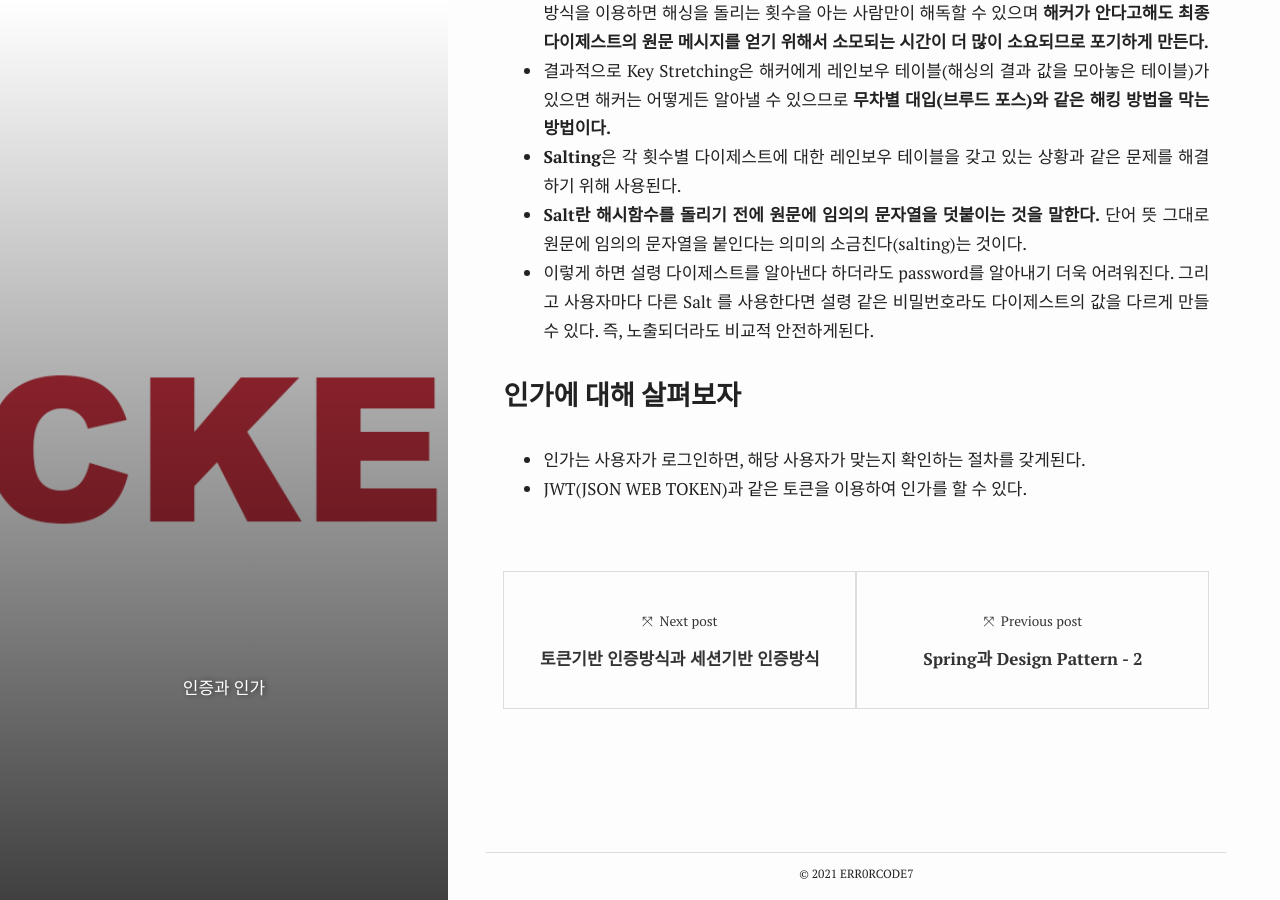
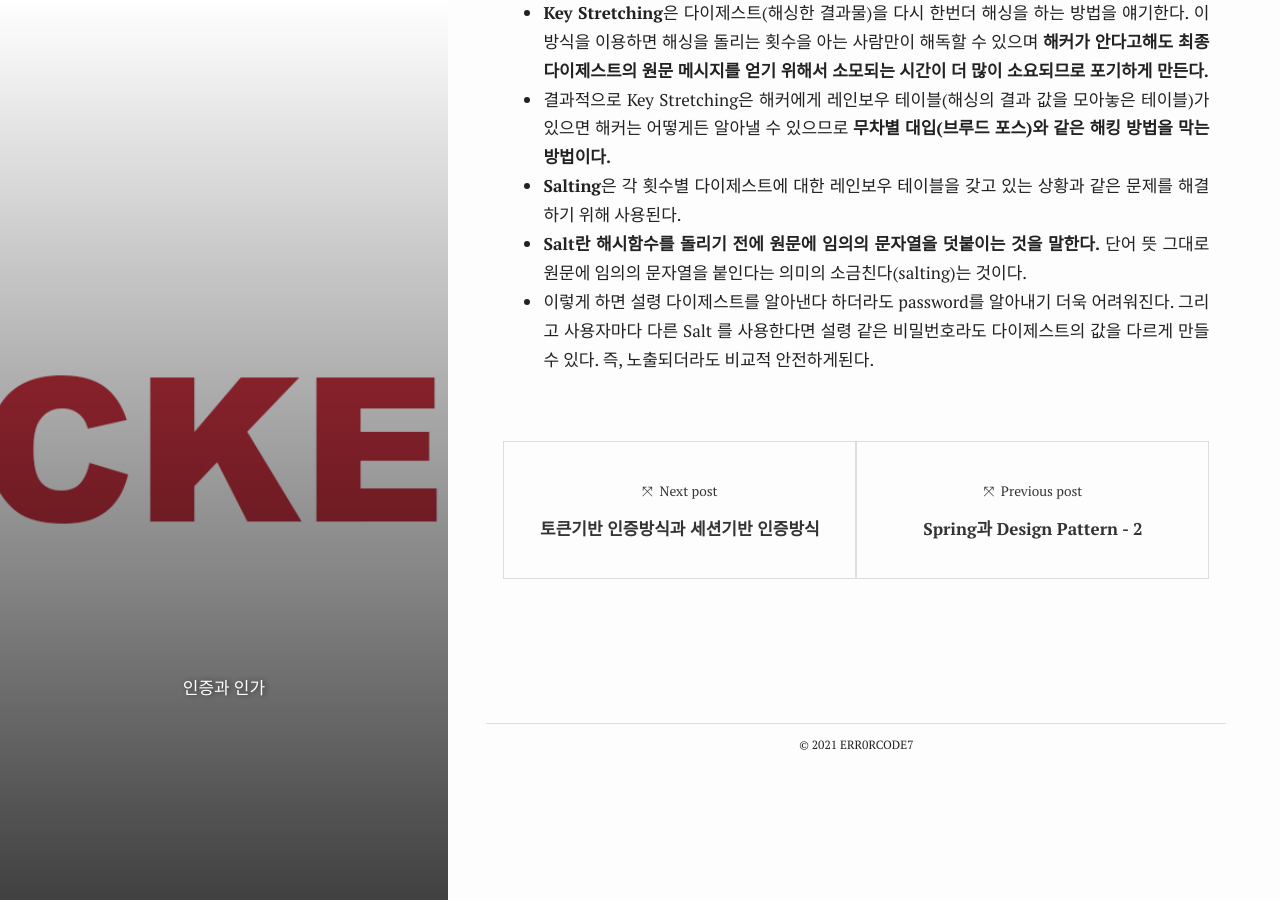
Before and after one commit to Err0rCode7/Err0rCode7.github.io, a Jekyll site: the page built from _posts/Backend/2021-05-06-인증과인가.md, in a window 1280 px wide and 900 px high, scrolled down 1384 px. Built offline with Jekyll 4.4.1, drawn with Linux system fonts in a browser that asks for light colours; comment, search, counter and statistics services are not loaded; some of the changed text lies outside the part shown.

Commit message:
# Delete useless content

```diff
--- a/_posts/Backend/2021-05-06-인증과인가.md
+++ b/_posts/Backend/2021-05-06-인증과인가.md
@@ -46,8 +47,3 @@ author: Err0rCode7
 - **Salting**은 각 횟수별 다이제스트에 대한 레인보우 테이블을 갖고 있는 상황과 같은 문제를 해결하기 위해 사용된다.
 - **Salt란 해시함수를 돌리기 전에 원문에 임의의 문자열을 덧붙이는 것을 말한다.** 단어 뜻 그대로 원문에 임의의 문자열을 붙인다는 의미의 소금친다(salting)는 것이다.
 - 이렇게 하면 설령 다이제스트를 알아낸다 하더라도 password를 알아내기 더욱 어려워진다. 그리고 사용자마다 다른 Salt 를 사용한다면 설령 같은 비밀번호라도 다이제스트의 값을 다르게 만들 수 있다. 즉, 노출되더라도 비교적 안전하게된다.
-
-### 인가에 대해 살펴보자
-
-- 인가는 사용자가 로그인하면, 해당 사용자가 맞는지 확인하는 절차를 갖게된다.
-- JWT(JSON WEB TOKEN)과 같은 토큰을 이용하여 인가를 할 수 있다.
```
Also changed, not shown: other parts of _posts/Backend/2021-05-06-인증과인가.md (+1 -0 lines).
